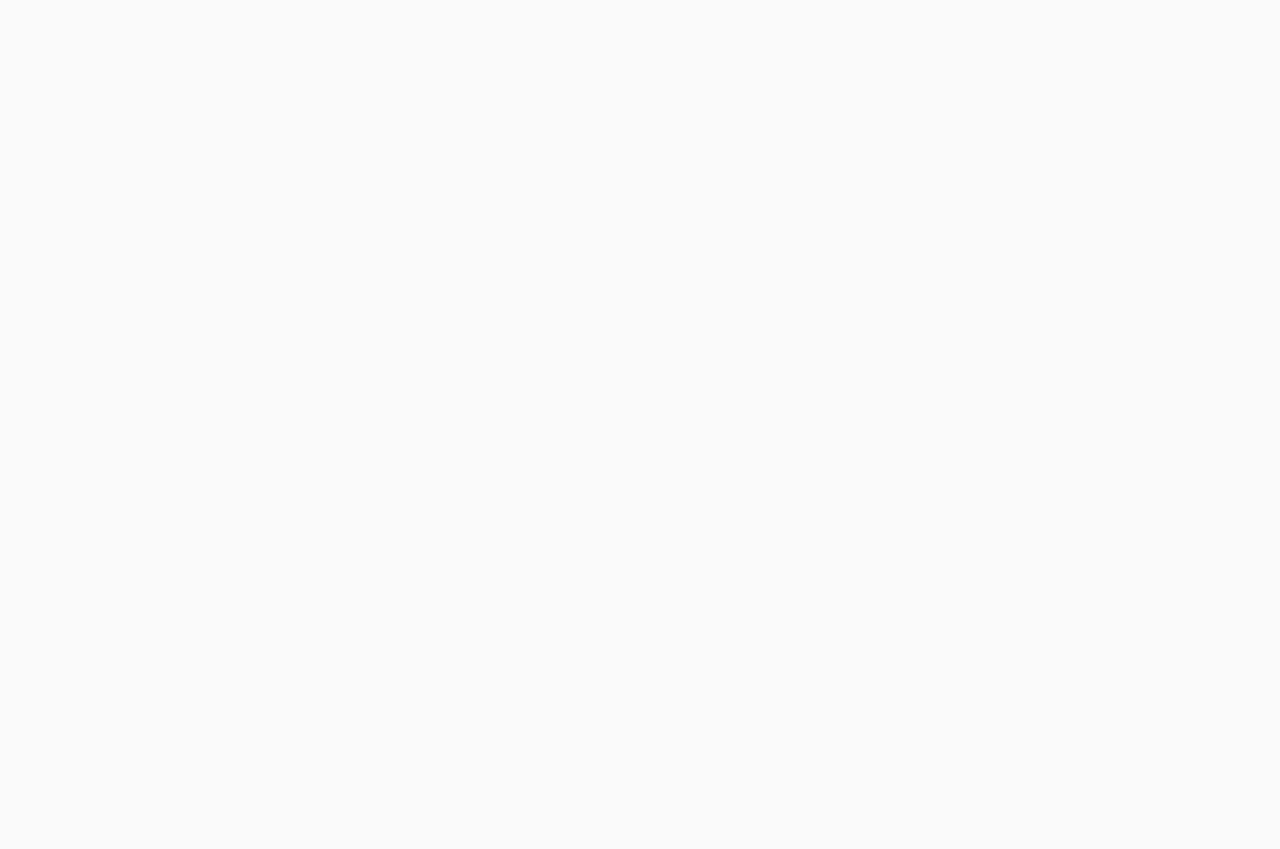
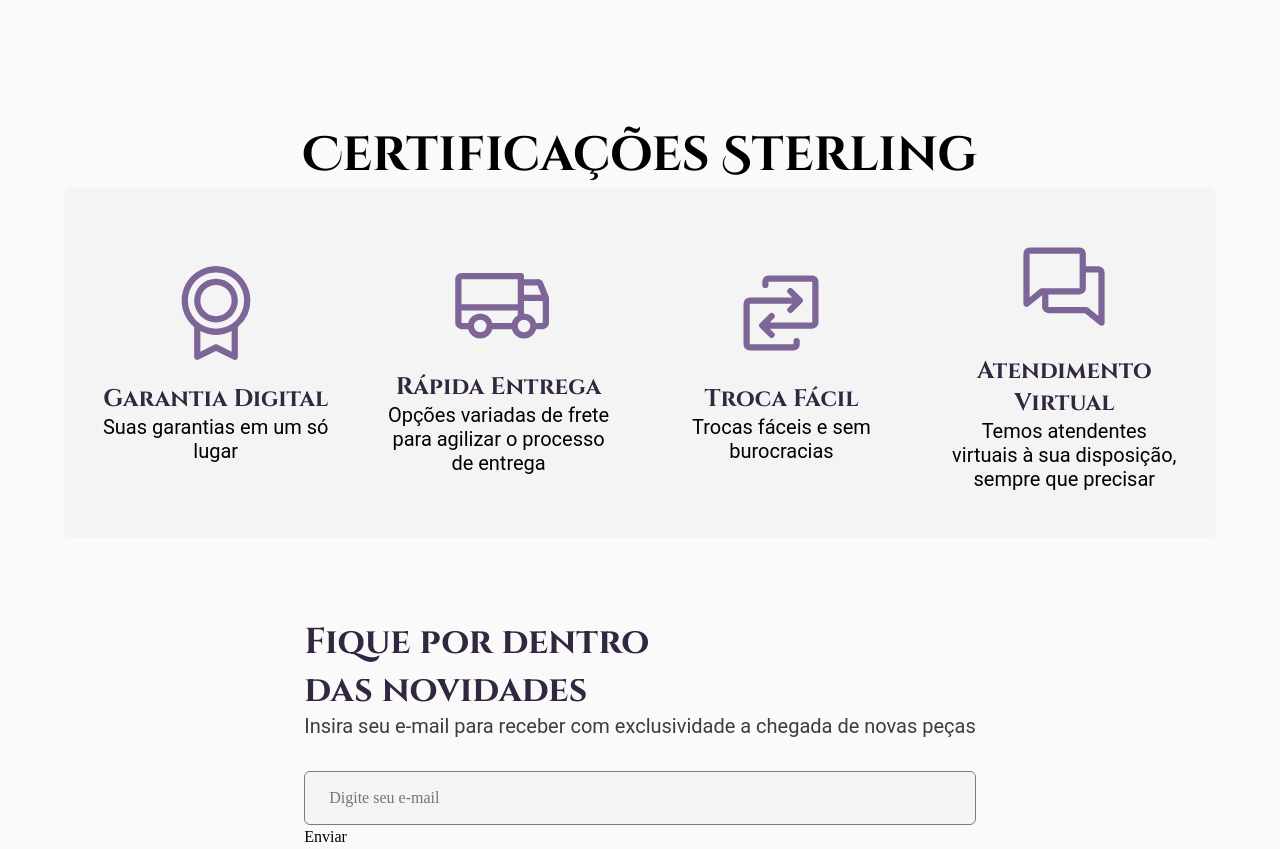
Before and after one commit to melloirl/sterling-frontend, a Vue app: page /#/ in a window 1280 px wide. Shown: the part 3683-4532 px from the top of the page. Before the commit the page ends 3806 px from the top, so only its background shows below. Built offline with nearby package versions, Linux system fonts and the light colour scheme.

Commit message:
feat: added newsletter input

```diff
--- /dev/null
+++ b/src/components/CertificationRow.vue
@@ -0,0 +1,117 @@
+<template>
+  <div class="certification-container">
+    <h1 class="certification-container__title">Certificações Sterling</h1>
+    <SRow class="certification-container__items">
+      <div class="certification-container__item">
+        <Icon icon="ph:medal" width="100px" height="100px" :color="iconColor" />
+        <h3 class="certification-container__item__title">Garantia Digital</h3>
+        <p class="certification-container__item__subtitle">
+          Suas garantias em um só lugar
+        </p>
+      </div>
+      <div class="certification-container__item">
+        <Icon icon="ph:truck" width="100px" height="100px" :color="iconColor" />
+        <h3 class="certification-container__item__title">Rápida Entrega</h3>
+        <p class="certification-container__item__subtitle">
+          Opções variadas de frete para agilizar o processo de entrega
+        </p>
+      </div>
+      <div class="certification-container__item">
+        <Icon icon="ph:swap" width="100px" height="100px" :color="iconColor" />
+        <h3 class="certification-container__item__title">Troca Fácil</h3>
+        <p class="certification-container__item__subtitle">
+          Trocas fáceis e sem burocracias
+        </p>
+      </div>
+      <div class="certification-container__item">
+        <Icon icon="ph:chats" width="100px" height="100px" :color="iconColor" />
+        <h3 class="certification-container__item__title">
+          Atendimento Virtual
+        </h3>
+        <p class="certification-container__item__subtitle">
+          Temos atendentes virtuais à sua disposição, sempre que precisar
+        </p>
+      </div>
+    </SRow>
+  </div>
+</template>
+
+<script setup lang="ts">
+import { Icon } from "@iconify/vue";
+import SRow from "./SRow.vue";
+const iconColor = "#7E6598";
+</script>
+
+<style scoped>
+.certification-container {
+  margin: 0 4rem;
+  margin-top: 110px;
+  margin-bottom: 80px;
+  display: flex;
+  flex-direction: column;
+  align-items: center;
+  flex-wrap: wrap;
+}
+
+.certification-container__title {
+  color: #000;
+  font-family: Cinzel Decorative;
+  font-size: 48px;
+  font-style: normal;
+  font-weight: 700;
+  line-height: normal;
+  text-align: center;
+}
+
+.certification-container__items {
+  border-radius: 6px;
+  background: #f4f4f4;
+  width: 100%;
+  height: 350px;
+  justify-content: space-evenly;
+}
+
+.certification-container__item {
+  display: flex;
+  flex-direction: column;
+  align-items: center;
+  justify-content: center;
+  width: 20%;
+  height: 300px;
+  margin: 0 1rem;
+}
+.certification-container__item__title {
+  color: #332641;
+  font-family: Cinzel;
+  font-size: 1.5rem;
+  font-style: normal;
+  font-weight: 700;
+  line-height: normal;
+  margin-top: 20px;
+  text-align: center;
+}
+.certification-container__item__subtitle {
+  color: #000;
+  text-align: center;
+  font-family: Roboto;
+  font-size: 20px;
+  font-style: normal;
+  font-weight: 400;
+  line-height: normal;
+}
+
+@media (max-width: 780px) {
+  .certification-container__items {
+    flex-direction: column;
+    height: 100%;
+    justify-content: center;
+  }
+
+  .certification-container__item__subtitle {
+    display: none;
+  }
+  .certification-container__title {
+    font-size: 32px;
+  }
+}
+</style>
--- a/src/components/NavigationBar.vue
+++ b/src/components/NavigationBar.vue
@@ -9,18 +9,21 @@
           width="2rem"
           height="2rem"
           :color="iconColor"
+          style="cursor: pointer"
         />
         <Icon
           icon="ph:magnifying-glass-bold"
           width="2rem"
           height="2rem"
           :color="iconColor"
+          style="cursor: pointer"
         />
         <Icon
           icon="ph:basket-bold"
           width="2rem"
           height="2rem"
           :color="iconColor"
+          style="cursor: pointer"
         />
       </nav>
       <div class="login">
@@ -29,6 +32,7 @@
           width="2rem"
           height="2rem"
           :color="iconColor"
+          style="cursor: pointer"
         />
         <p>Entre ou cadastre-se</p>
       </div>
--- a/src/components/SHeader.vue
+++ b/src/components/SHeader.vue
@@ -7,7 +7,7 @@
   },
   subtitle: {
     type: String,
-    required: true,
+    required: false,
   },
 });
 </script>
@@ -17,7 +17,7 @@
     <div class="row-header__title">
       <h2>{{ title }}</h2>
     </div>
-    <div class="row-header__subtitle">
+    <div v-if="subtitle" class="row-header__subtitle">
       <p>{{ subtitle }}</p>
     </div>
   </div>
--- /dev/null
+++ b/src/components/SignNewsletter.vue
@@ -0,0 +1,67 @@
+<template>
+  <SRow>
+    <div class="newsletter-container">
+      <h3 class="newsletter__title">Fique por dentro das novidades</h3>
+      <span class="newsletter__subtitle"
+        >Insira seu e-mail para receber com exclusividade a chegada de novas
+        peças</span
+      >
+      <input
+        :placeholder="placeHolder"
+        v-model="email"
+        type="text"
+        class="newsletter__email"
+      />
+      <div @click="clearEmail" class="newsletter__submit">Enviar</div>
+    </div>
+  </SRow>
+</template>
+
+<script setup lang="ts">
+import SRow from "./SRow.vue";
+import { ref } from "vue";
+
+const email = ref("");
+const placeHolder = ref("Digite seu e-mail");
+
+const clearEmail = () => {
+  email.value = "";
+  placeHolder.value = "Pronto, agora você receberá nossas novidades!";
+};
+</script>
+
+<style scoped>
+.newsletter-container {
+  display: flex;
+  flex-direction: column;
+}
+.newsletter__title {
+  width: 422px;
+  flex-shrink: 0;
+  color: #332641;
+  font-family: Cinzel;
+  font-size: 36px;
+  font-style: normal;
+  font-weight: 700;
+  line-height: normal;
+  text-align: left;
+}
+.newsletter__subtitle {
+  color: #3d3d3d;
+  font-family: Roboto;
+  font-size: 20px;
+  font-style: normal;
+  font-weight: 400;
+  line-height: normal;
+  margin-bottom: 33px;
+}
+
+.newsletter__email {
+  height: 54px;
+  flex-shrink: 0;
+  border-radius: 6px;
+  border: 1px solid #7a7a7a;
+  background: #f4f4f4;
+  padding: 24px;
+}
+</style>
--- a/src/views/HomeView.vue
+++ b/src/views/HomeView.vue
@@ -34,6 +34,8 @@
       subtitle="Peças de prata com semijoias"
     />
     <StoneProductRow />
+    <CertificationRow />
+    <SignNewsletter />
   </div>
 </template>
 
@@ -47,6 +49,8 @@
 import CategoryIcon from "@/components/CategoryIcon.vue";
 import StoneProductRow from "@/components/StoneProductRow.vue";
 import GiftRow from "@/components/GiftRow.vue";
+import CertificationRow from "@/components/CertificationRow.vue";
+import SignNewsletter from "@/components/SignNewsletter.vue";
 
 import usePageTitle from "@/composables/pageTitle";
 
@@ -65,6 +69,8 @@
     CategoryIcon,
     StoneProductRow,
     GiftRow,
+    CertificationRow,
+    SignNewsletter,
   },
 });
 </script>
```
Also changed, not shown: src/components/SFooter.vue (added).
